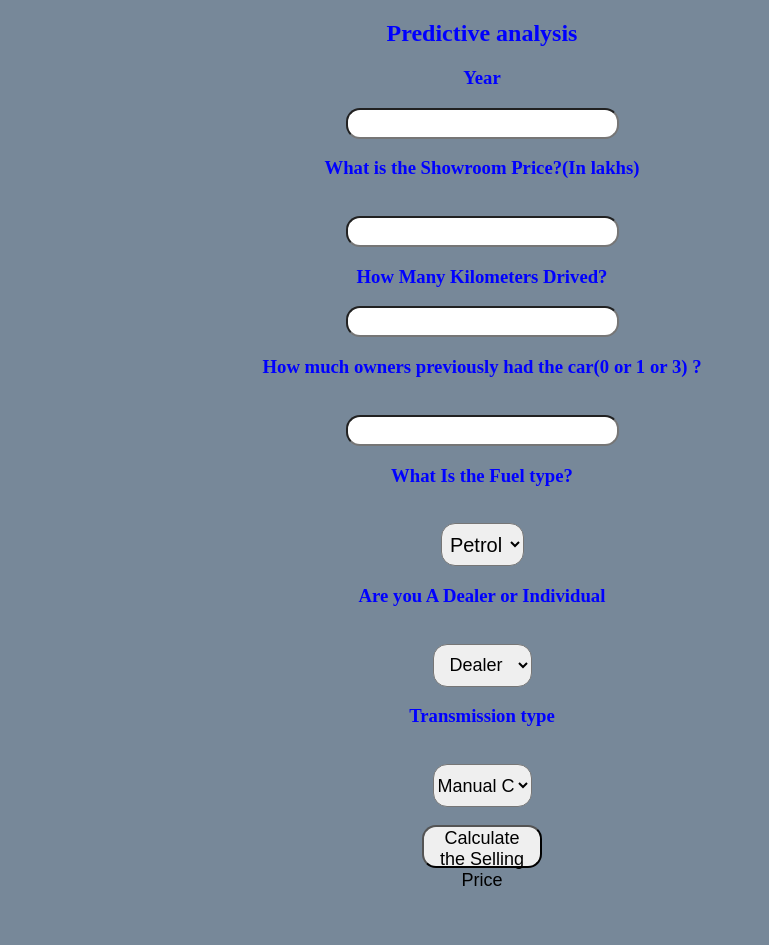
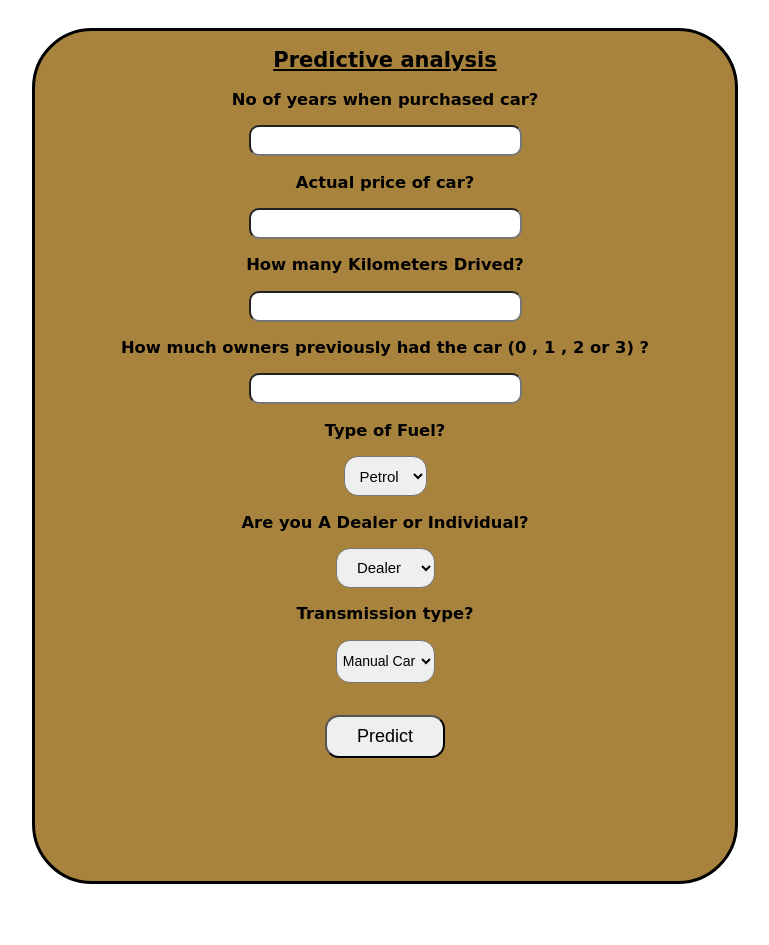
Before and after one commit to goelujjawal/Car_price_prediction, a Flask app: page / in a window 1280 px wide. Shown: the whole page, without its empty margins (158-927 px from the left). After the commit the page ends 884 px from the top, so only its background shows below. Run offline with Flask 2, Linux system fonts and the light colour scheme; parts of the project's set-up code (start-up, migrations or seed data) failed here and were passed over.

Commit message:
Update index.html

```diff
--- a/templates/index.html
+++ b/templates/index.html
@@ -4,60 +4,48 @@
 <head>
     <meta charset="UTF-8">
     <meta name="viewport" content="width=device-width, initial-scale=1.0">
-    <title>Document</title>
+    <title>Car Price Prediction</title>
 </head>
 
 <body>
 
-    <div style="color:blue">
+    <div id="box">
         <form action="{{ url_for('predict')}}" method="post">
             <h2>Predictive analysis</h2>
-            <h3>Year</h3>
+            <h3>No of years when purchased car?</h3>
             <input id="first" name="Year" type="number ">
-            <h3>What is the Showroom Price?(In lakhs)</h3><br><input id="second" name="Present_Price" required="required">
-            <h3>How Many Kilometers Drived?</h3><input id="third" name="Kms_Driven" required="required">
-            <h3>How much owners previously had the car(0 or 1 or 3) ?</h3><br><input id="fourth" name="Owner" required="required">
-            <h3>What Is the Fuel type?</h3><br><select name="Fuel_Type_Petrol" id="fuel" required="required">
+            <h3>Actual price of car?</h3><input id="second" name="Present_Price" required="required">
+            <h3>How many Kilometers Drived?</h3><input id="third" name="Kms_Driven" required="required">
+            <h3>How much owners previously had the car (0 , 1 , 2 or 3) ?</h3><input id="fourth" name="Owner" required="required">
+            <h3>Type of Fuel?</h3><select name="Fuel_Type_Petrol" id="fuel" required="required">
                 <option value="Petrol">Petrol</option>
                 <option value="Diesel">Diesel</option>
                 <option value="Diesel">CNG</option>
             </select>
-            <h3>Are you A Dealer or Individual</h3><br><select name="Seller_Type_Individual" id="resea" required="required">
+            <h3>Are you A Dealer or Individual?</h3><select name="Seller_Type_Individual" id="dealer" required="required">
                 <option value="Dealer">Dealer</option>
                 <option value="Individual">Individual</option>
             </select>
-            <h3>Transmission type</h3><br><select name="Transmission_Mannual" id="research" required="required">
+            <h3>Transmission type?</h3><select name="Transmission_Mannual" id="research" required="required">
                 <option value="Mannual">Manual Car</option>
                 <option value="Automatic">Automatic Car</option>
             </select>
-            <br><br><button id="sub" type="submit ">Calculate the Selling Price</button>
+            <br><br><br><button id="sub" type="submit">Predict</button>
             <br>
 
-
-
-
         </form>
-
-
 
         <br><br><h3>{{ prediction_text }}<h3>
     </div>
 
 
+    <style>
 
-
-    <style>
+        h2{
+            text-decoration: underline;
+        }
         body {
-            background-color: lightslategray;
-            text-align: center;
-            padding: 0px;
-        }
-
-        #research {
-            font-size: 18px;
-            width: 100px;
-            height: 23px;
-            top: 23px;
+            padding: 20px;
         }
 
         #box {
@@ -70,7 +58,6 @@
             font-size: medium;
             position: absolute;
             width: 700px;
-            bottom: 9%;
             height: 850px;
             right: 30%;
             padding: 0px;
@@ -80,14 +67,14 @@
 
         #fuel {
             width: 83px;
-            height: 43px;
+            height: 40px;
             text-align: center;
             border-radius: 14px;
-            font-size: 20px;
+            font-size: 15px;
         }
 
         #fuel:hover {
-            background-color: coral;
+            background-color: yellow;
         }
 
         #research {
@@ -95,23 +82,23 @@
             height: 43px;
             text-align: center;
             border-radius: 14px;
-            font-size: 18px;
+            font-size: 14px;
         }
 
         #research:hover {
-            background-color: coral;
+            background-color: yellow;
         }
 
-        #resea {
+        #dealer {
             width: 99px;
-            height: 43px;
+            height: 40px;
             text-align: center;
             border-radius: 14px;
-            font-size: 18px;
+            font-size: 15px;
         }
 
-        #resea:hover {
-            background-color: coral;
+        #dealer:hover {
+            background-color:yellow;
         }
 
         #sub {
@@ -123,32 +110,32 @@
         }
 
         #sub:hover {
-            background-color: darkcyan;
+            background-color:rgb(255, 0, 0);
         }
 
         #first {
-            border-radius: 14px;
+            border-radius: 10px;
             height: 25px;
             font-size: 20px;
             text-align: center;
         }
 
         #second {
-            border-radius: 14px;
+            border-radius: 10px;
             height: 25px;
             font-size: 20px;
             text-align: center;
         }
 
         #third {
-            border-radius: 14px;
+            border-radius: 10px;
             height: 25px;
             font-size: 20px;
             text-align: center;
         }
 
         #fourth {
-            border-radius: 14px;
+            border-radius: 10px;
             height: 25px;
             font-size: 20px;
             text-align: center;
```
